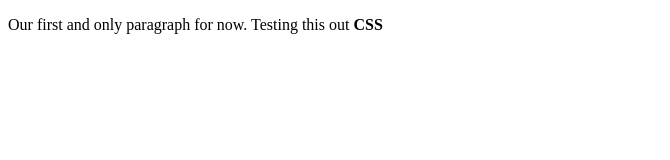
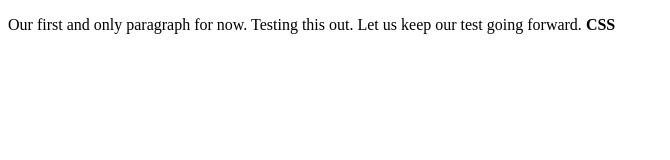
Before and after one commit to stanboogie/awsclass, a plain HTML site: page Index.html in a window 1280 px wide. Shown: the whole page, without its empty margins (0-670 px from the left). Drawn offline with Linux system fonts and the light colour scheme.

Commit message:
Update Index.html

```diff
--- a/Index.html
+++ b/Index.html
@@ -4,6 +4,6 @@
         <title>This is a Static Html Site</title>
       </head>
       <body>
-        <p> Our first and only paragraph for now. Testing this out <strong>CSS</strong> </p>
+        <p> Our first and only paragraph for now. Testing this out. Let us keep our test going forward. <strong>CSS</strong> </p>
       </body>
     </html>
```
